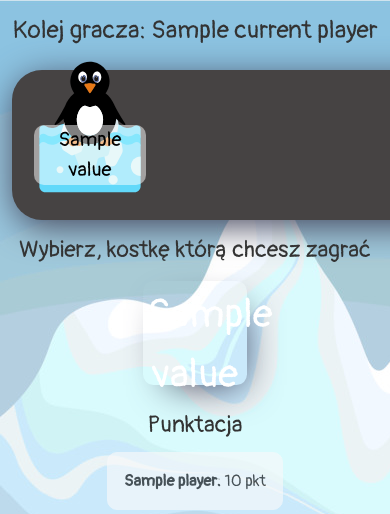
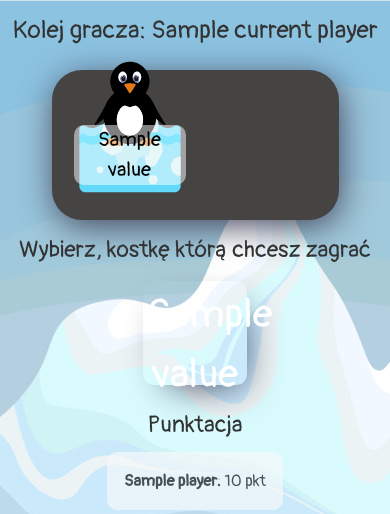
Before and after one commit to radekchybowski/RunningSnails, a Flask app: template templates/game.html in a window 390 px wide; the page is wider, and only the part inside the window is pictured. Shown: the top 514 px of that part. Run offline with Flask 3, Linux system fonts and the light colour scheme; the template is opened without the code that fills it: most values are stand-ins (such as "Sample title", 1, 10 or a date in 2020); parts of the project's set-up code (start-up, migrations or seed data) failed here and were passed over.

Commit message:
responsive?

```diff
--- a/classes/Game.py
+++ b/classes/Game.py
@@ -105,7 +105,7 @@ class Game:
     def nextPlayer(self):
         self.currentPlayer = self.players[self.players.index(self.currentPlayer) - 1]
 
-    def cpu_next_move(self, player=Player('CPU')):
+    def cpu_next_move(self, player=Player('CPU', ['',''])):
 
         dices_weights = []
 
--- a/static/css/main.css
+++ b/static/css/main.css
@@ -163,3 +163,39 @@ h1 {
     width: 200px;
     height: 290px;
 }
+
+@media screen and (max-width: 992px) {
+    .board {
+        width: 808px;
+    }
+}
+
+@media screen and (max-width: 830px) {
+    .board {
+        width: 677px;
+    }
+}
+
+@media screen and (max-width: 710px) {
+    .board {
+        width: 547px;
+    }
+}
+
+@media screen and (max-width: 590px) {
+    .board {
+        width: 417px;
+    }
+}
+
+@media screen and (max-width: 590px) {
+    .board {
+        width: 417px;
+    }
+}
+
+@media screen and (max-width: 446px) {
+    .board {
+        width: 287px;
+    }
+}
--- a/templates/base.html
+++ b/templates/base.html
@@ -10,7 +10,7 @@
     {% block head %}{% endblock %}
 </head>
 <body>
-    <div class="container text-center">
+    <div class="container-fluid text-center">
         {% with messages = get_flashed_messages() %}
             {% if messages %}
                 {% for msg in messages %}
```
